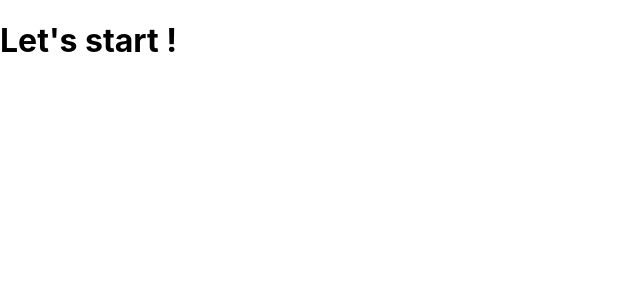
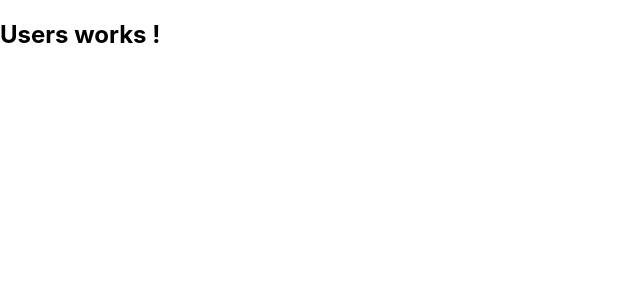
Before and after one commit to Harry8679/MERN_Places_Max_Front, a React (Create React App) app: page / in a window 1280 px wide. Shown: the top 300 px of the page, without its empty margins (0-640 px from the left). Built offline with nearby package versions, Linux system fonts and the light colour scheme.

Commit message:
Routes added

```diff
--- a/package.json
+++ b/package.json
@@ -8,6 +8,7 @@
     "@testing-library/user-event": "^13.5.0",
     "react": "^18.3.1",
     "react-dom": "^18.3.1",
+    "react-router-dom": "^6.26.0",
     "react-scripts": "5.0.1",
     "web-vitals": "^2.1.4"
   },
--- a/src/App.js
+++ b/src/App.js
@@ -1,7 +1,15 @@
 import './App.css';
+import { BrowserRouter as Router, Route, Routes } from 'react-router-dom';
+import Users from './user/pages/Users';
 
-function App() {
-  return <h1>Let's start !</h1>;
+const App = () => {
+  return (
+    <Router>
+      <Routes>
+        <Route path='/' element={<Users />} exact />
+      </Routes>
+    </Router>
+  );
 }
 
 export default App;
--- /dev/null
+++ b/src/user/pages/Users.js
@@ -0,0 +1,9 @@
+import React from 'react'
+
+const Users = () => {
+  return (
+    <h2>Users works !</h2>
+  )
+}
+
+export default Users;
```
Also changed, not shown: 1 other file (tests, documents, lock files or other folders).
